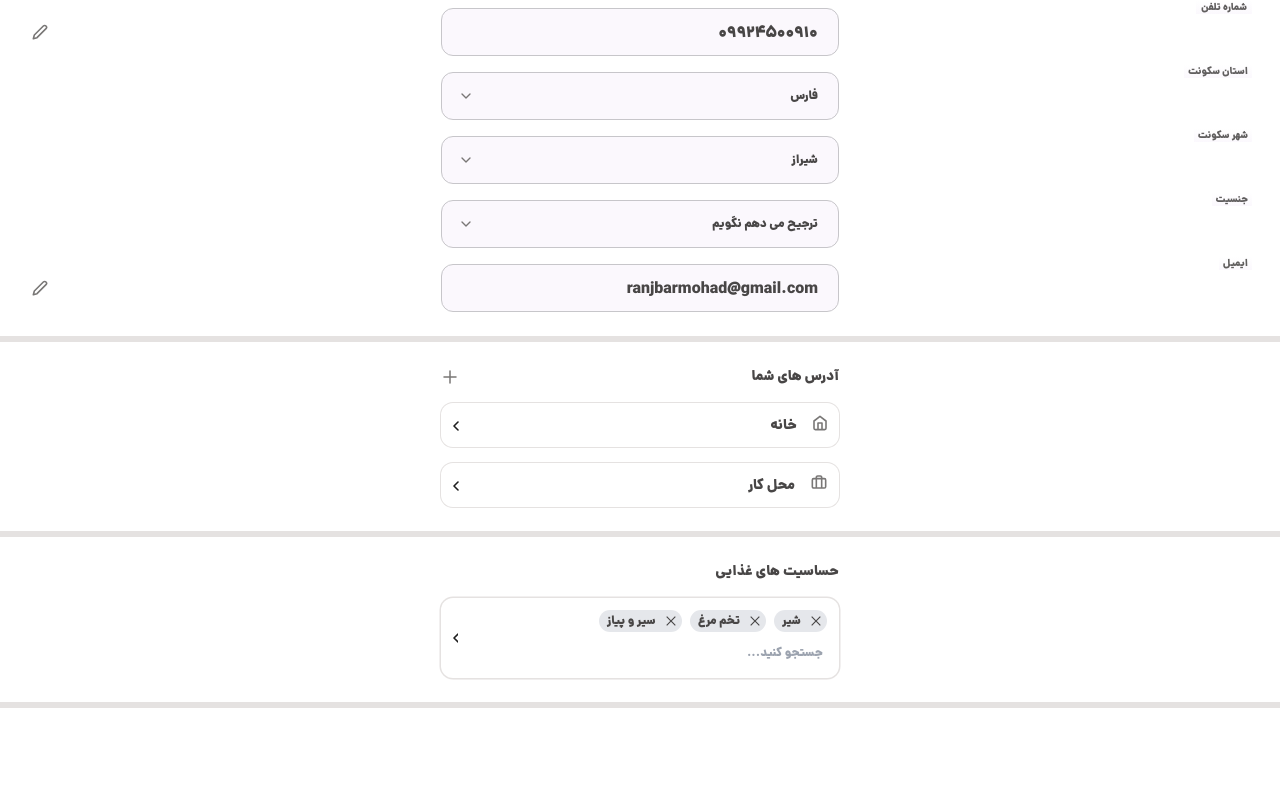
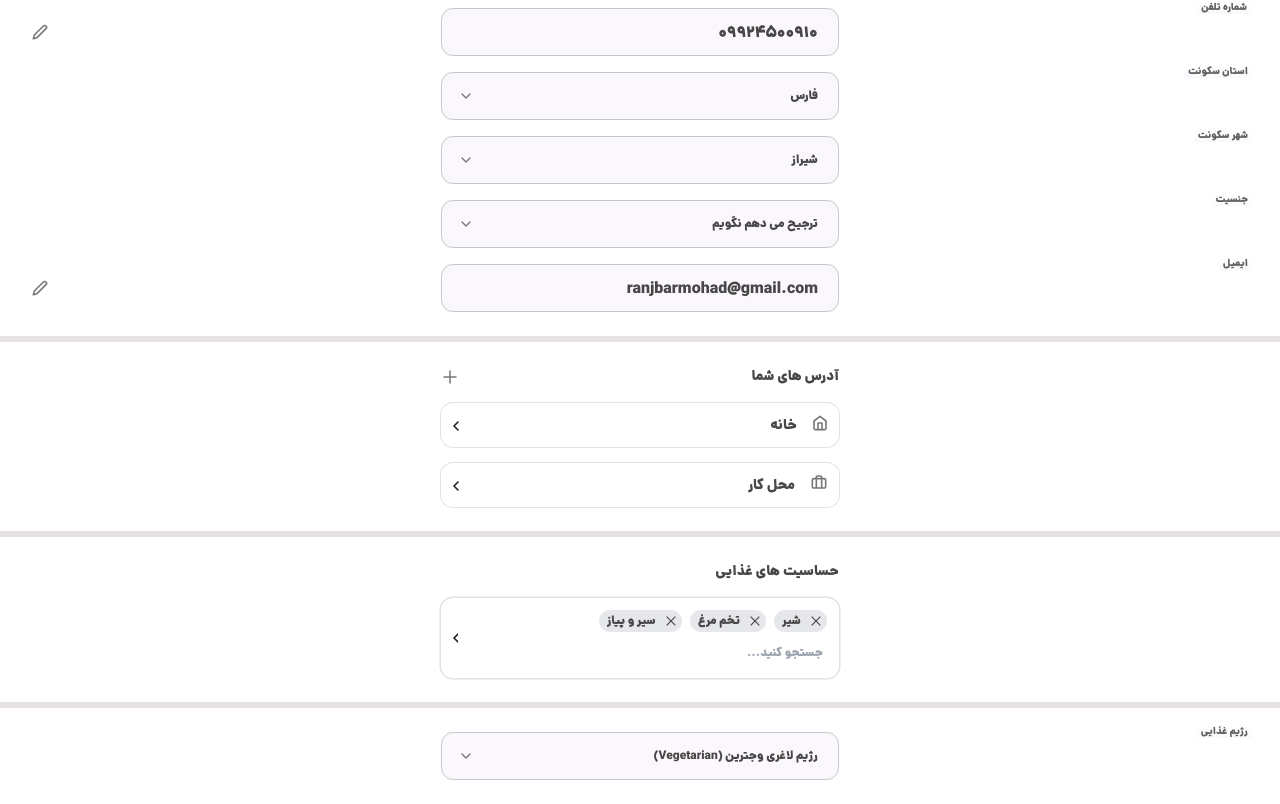
Before and after one commit to misarfehapp/misarfehMain, a Next.js app: page /userProfile/information in a window 1280 px wide. Shown: the part 249-1053 px from the top of the page. Before the commit the page ends 957 px from the top, so only its background shows below. Built offline with nearby package versions, Linux system fonts and the light colour scheme.

Commit message:
added diet section

```diff
--- a/app/userProfile/information/page.tsx
+++ b/app/userProfile/information/page.tsx
@@ -37,6 +37,9 @@ const page = () => {
         <FoodSensitivities />
       </div>
       <div className="w-full h-[6px] bg-neutral-neutral90" />
+      <div className="my-6 flex flex-col">
+        <Input type="diet" diet="(Vegetarian) رژیم لاغری وجترین"/>
+      </div>
     </div>
   );
 };
--- a/components/food sensitivities/FoodSensitivities.tsx
+++ b/components/food sensitivities/FoodSensitivities.tsx
@@ -85,7 +85,7 @@ const FoodSensitivities = () => {
 
           {/* Dropdown Menu */}
           {dropdownOpen && (
-            <div className="absolute left-0 w-full mt-1 bg-white border rounded-lg shadow-lg z-10">
+            <div className="absolute left-0 w-full mt-1 bg-white border rounded-lg shadow-lg z-20">
               {/* Filtered Items */}
               <ul>
                 {filteredItems.map((item) => (
--- a/components/input/Input.tsx
+++ b/components/input/Input.tsx
@@ -119,14 +119,23 @@ const provincesOfIran = [
   "همدان",
 ];
 const sexes = ["مرد", "زن", "ترجیح می دهم نگویم"];
+const diets = [
+  "(vegan) رژیم لاغری وگان",
+  "رژیم ورزشی",
+  "(Vegetarian) رژیم لاغری وجترین",
+];
 interface InputProps {
-  type: "province" | "city" | "name" | "phone" | "sex" | "email";
+  type: "province" | "city" | "name" | "phone" | "sex" | "email" | "diet";
   name?: string;
   phone?: string;
   province?: string;
   city?: string;
   sex?: "مرد" | "زن" | "ترجیح می دهم نگویم";
   email?: string;
+  diet?:
+    | "(vegan) رژیم لاغری وگان"
+    | "رژیم ورزشی"
+    | "(Vegetarian) رژیم لاغری وجترین";
 }
 const citiesByProvince: Record<string, string[]> = {
   تهران: [
@@ -296,6 +305,7 @@ const Input = ({
   city,
   sex,
   email,
+  diet
 }: InputProps) => {
   const [phoneNumber, setPhoneNumber] = useState<string>(phone || "");
   const [savedPhoneNumber, setSavedPhoneNumber] = useState<string>(phone || ""); // Track the last saved number
@@ -313,6 +323,8 @@ const Input = ({
   );
   const [selectedCity, setSelectedCity] = useState<string>(city || "");
   const [selectedSex, setSelectedSex] = useState<string>(sex || "");
+  const [selectedDiet, setSelectedDiet] = useState<string>(diet || "");
+
   const inputRef = useRef<HTMLInputElement>(null);
 
   // useEffect(() => {
@@ -399,7 +411,9 @@ const Input = ({
   const handleSexChange = (value: string) => {
     setSelectedSex(value);
   };
-
+  const handleDietChange = (value: string) => {
+    setSelectedDiet(value)
+  };
   return (
     <div className="relative min-h-[48px]">
       <div className="flex justify-center">
@@ -413,6 +427,7 @@ const Input = ({
           {type === "city" && "شهر سکونت"}
           {type === "sex" && "جنسیت"}
           {type === "email" && "ایمیل"}
+          {type === "diet" && "رژیم غذایی"}
         </label>
         {(type === "name" || type === "email" || type === "phone") &&
         !showEditIcons ? (
@@ -448,6 +463,29 @@ const Input = ({
                 {sexes.map((sexOption) => (
                   <SelectItem key={sexOption} value={sexOption}>
                     {sexOption}
+                  </SelectItem>
+                ))}
+              </SelectContent>
+            </Select>
+          </div>
+        )}
+        {type === "diet" && (
+          <div className="mx-4 gap-4 flex flex-col w-[398px] justify-center items-center">
+            {/* Diet Select */}
+            <Select onValueChange={handleDietChange} value={selectedDiet}>
+              <SelectTrigger className="h-12 bg-[#FBF8FD] border-[1.5px] border-[#C7C6CA] rounded-rounded-7 pl-4 pr-5 text-xs text-neutral-neutral30">
+                {selectedDiet ? (
+                  <span>{selectedDiet}</span>
+                ) : (
+                  <span className="text-neutral-neutral30">
+                    رژیم غذایی خود را انتخاب کنید
+                  </span>
+                )}
+              </SelectTrigger>
+              <SelectContent>
+                {diets.map((dietOptions) => (
+                  <SelectItem key={dietOptions} value={dietOptions}>
+                    {dietOptions}
                   </SelectItem>
                 ))}
               </SelectContent>
--- a/components/ui/select.tsx
+++ b/components/ui/select.tsx
@@ -39,7 +39,7 @@ const SelectScrollUpButton = React.forwardRef<
   <SelectPrimitive.ScrollUpButton
     ref={ref}
     className={cn(
-      "flex cursor-default items-center justify-center py-",
+      "flex cursor-default items-center justify-center",
       className
     )}
     {...props}
```
